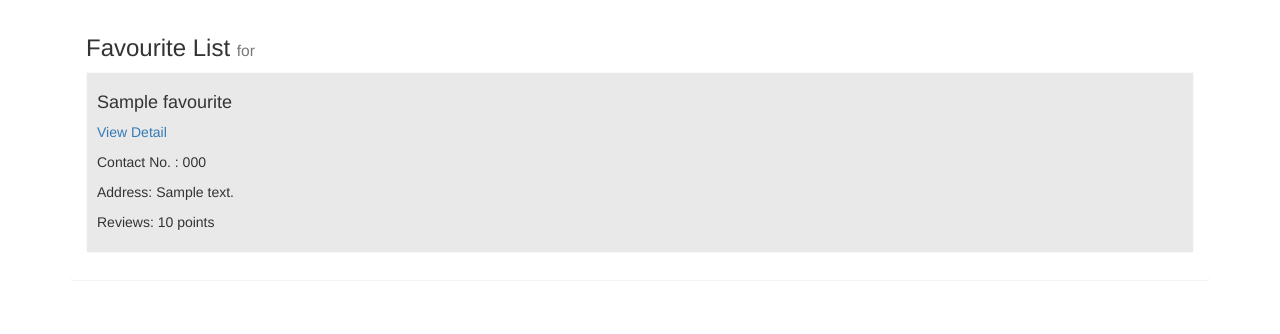
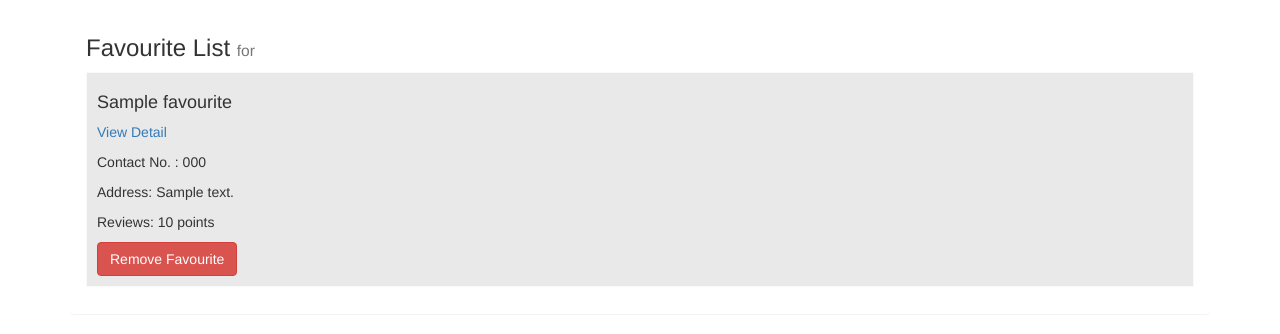
Before and after one commit to iamnowfal/web-crawler, a Flask app: template src/templates/users/show_favourites.html in a window 1280 px wide. Shown: the part 107-441 px from the top of the page. Run offline with Flask 2, Linux system fonts and the light colour scheme; the template is opened without the code that fills it: most values are stand-ins (such as "Sample title", 1, 10 or a date in 2020); some libraries are stand-ins or nearby versions.

Commit message:
Trying to add remove favourite button in favourite lists' page

```diff
--- a/src/models/users/views.py
+++ b/src/models/users/views.py
@@ -80,8 +80,8 @@ def active_favourite(title, search_term, place):
     return redirect(url_for('.search', search_term=search_term, place=place))
 
 @user_blueprint.route('/remove/<string:title>/<string:search_term>/<string:place>')
-def deactive_favourite(title, search_term, place):
-    Search.find_by_title(title).deactivate()
+def deactive_favourite(url, search_term, place):
+    Search.find_by_url(url).deactivate()
     search_results = Search.find_by_search(search_term, place)
     return redirect(url_for('.search', search_term=search_term, place=place))
 
--- a/src/templates/users/show_favourites.html
+++ b/src/templates/users/show_favourites.html
@@ -13,6 +13,8 @@
 
             <p>Address: {{ favourites.address }}</p>
             <p>Reviews: {{ favourites.rates }} points</p>
+            <a href="{{ url_for('users.deactive_favourite', url=favourites.title, search_term=favourites.search_term,
+                place=favourites.place) }}" class="btn btn-danger" role="button">Remove Favourite</a>
 
         </div>
 
```
